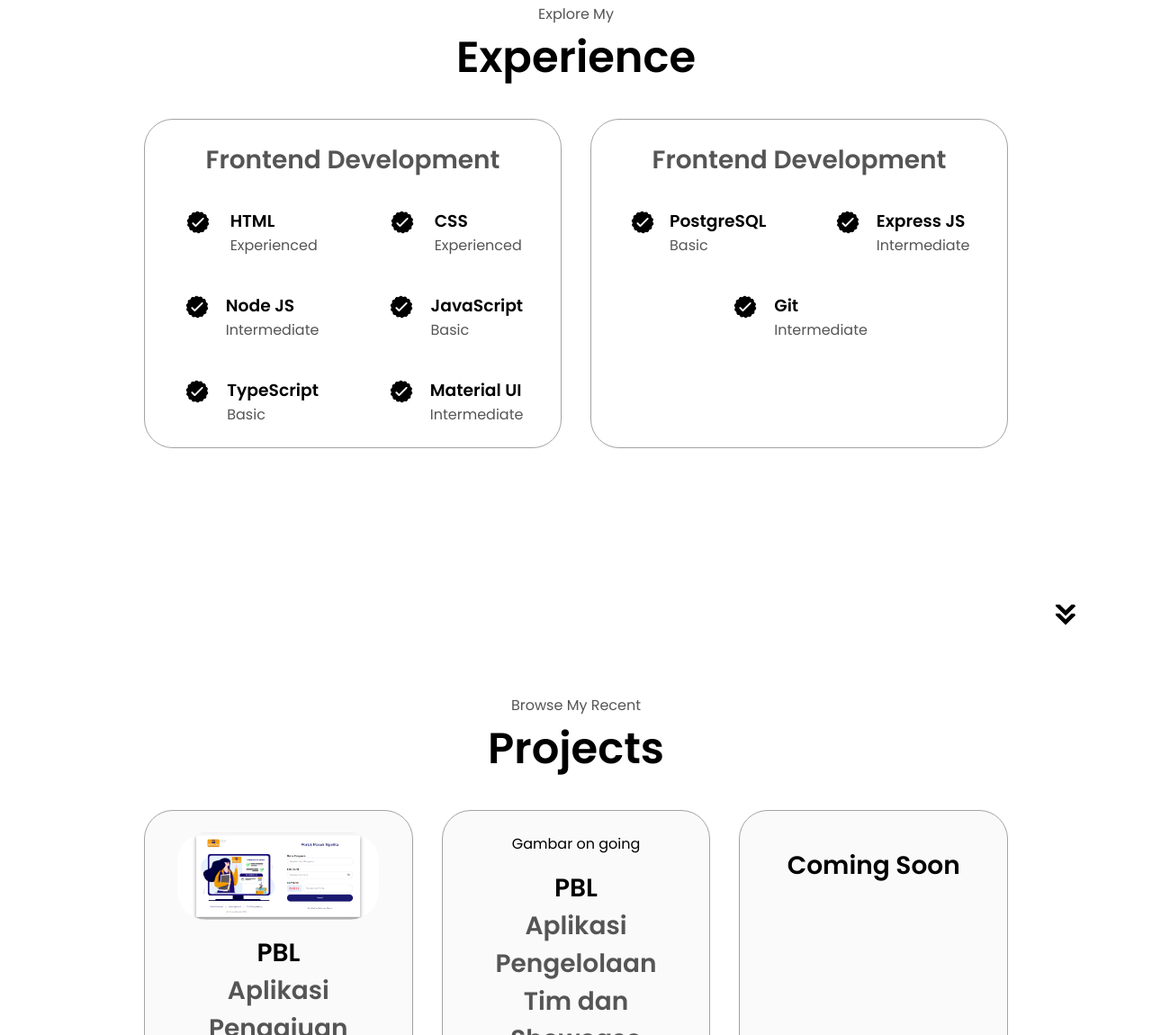
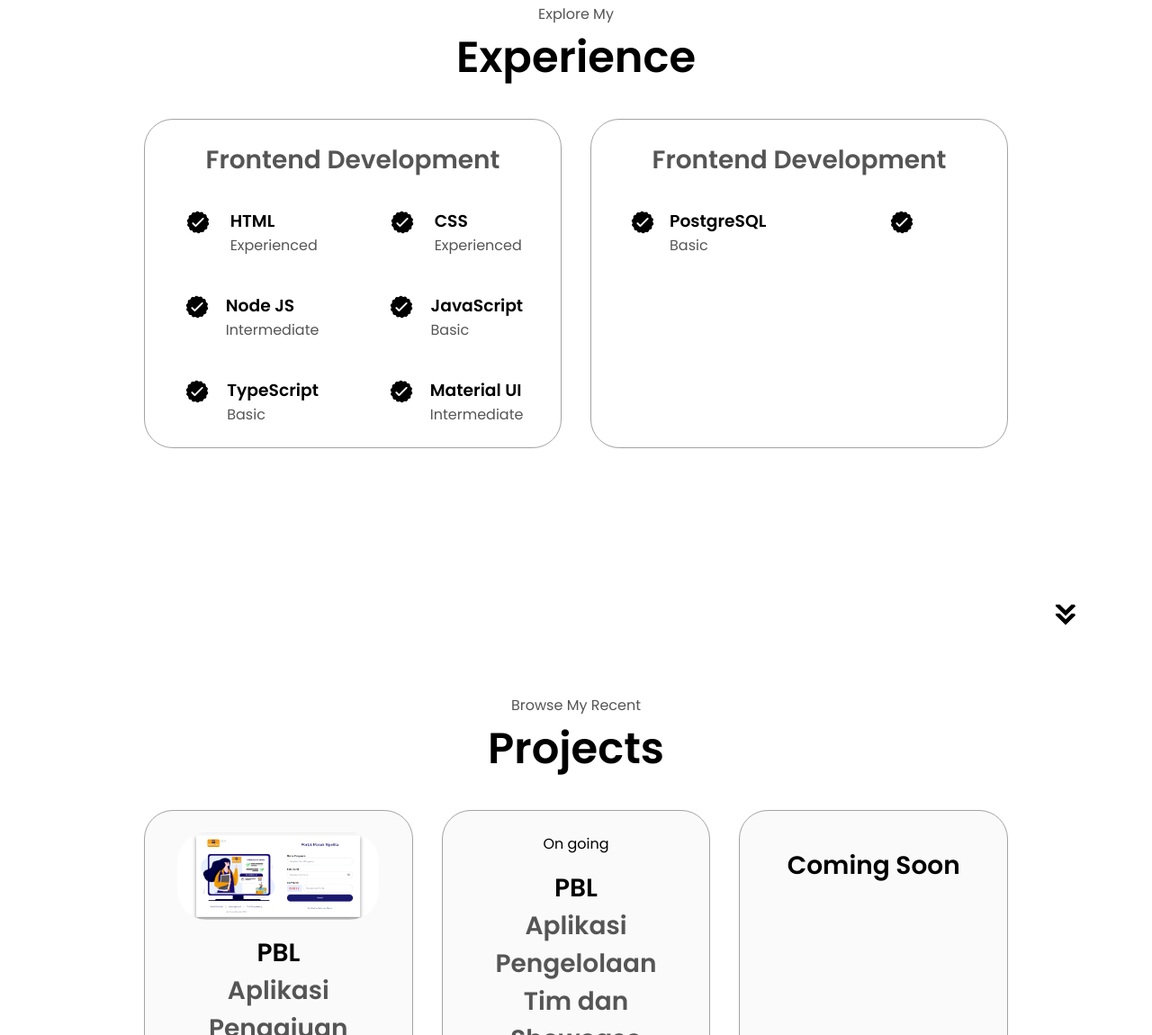
Before and after one commit to aulchyl/aulchyl.github.io, a plain HTML site: page index.html in a window 1280 px wide. Shown: the part 1693-2843 px from the top of the page at 90% size. Drawn offline with Linux system fonts and the light colour scheme.

Commit message:
Initial commit

```diff
--- a/index.html
+++ b/index.html
@@ -207,20 +207,6 @@
                   alt="Experience icon"
                   class="icon"
                 />
-                <div>
-                  <h3>Express JS</h3>
-                  <p>Intermediate</p>
-                </div>
-              </article>
-              <article>
-                <img
-                  src="./assets/checkmark.png"
-                  alt="Experience icon"
-                  class="icon"
-                />
-                <div>
-                  <h3>Git</h3>
-                  <p>Intermediate</p>
                 </div>
               </article>
             </div>
@@ -254,7 +240,7 @@
           </div>
           <div class="details-container color-container">
             <div class="article-container">
-             Gambar on going
+             On going
             </div>
             <h2 class="experience-sub-title project-title">PBL<p>Aplikasi Pengelolaan Tim dan Showcase WMK Polibatam</p></h2>
             <div class="btn-container">
```
